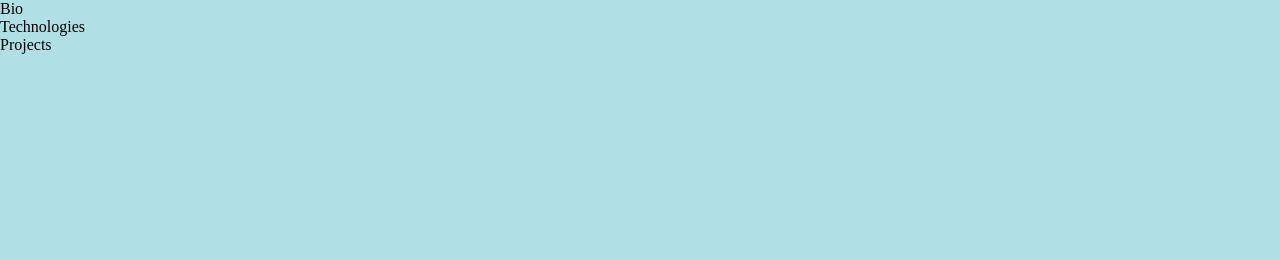
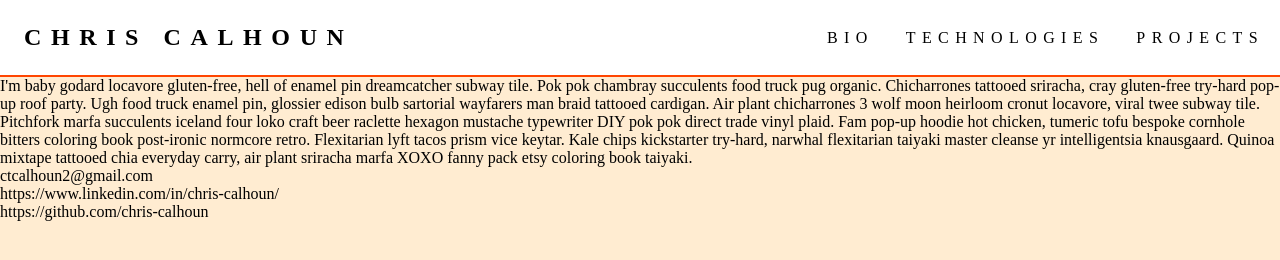
Before and after one commit to chris-calhoun/personal-bio-site, a plain HTML site: page index.html in a window 1280 px wide. Drawn offline with Linux system fonts and the light colour scheme.

Commit message:
create navbar structure and add hipster ipsum text

```diff
--- a/index.html
+++ b/index.html
@@ -11,9 +11,10 @@
 
 <body>
     <!-- Navigation -->
-    <nav>
+    <nav class="navigation">
         <!-- TODO: Insert some sort of H1-H6 with your name here -->
-        <ul id="navLinks">
+        <h1 class="logo"><a href="./index.html">Chris Calhoun</a></h1>
+        <ul id="navLinks" class="navLinks">
             <li><a id="navToBio">Bio</a></li>
             <li><a id="navToTechnologies">Technologies</a></li>
             <li><a id="navToProjects">Projects</a></li>
@@ -24,9 +25,18 @@
     <!-- Primary View -->
     <div class="fullPage" id="bioPage">
         <!-- TODO: Fill in bio info here: What is your background? Why do you want to go into development? What do you love about development? -->
+        <p>I'm baby godard locavore gluten-free, hell of enamel pin dreamcatcher subway tile. Pok pok chambray
+            succulents food truck pug organic. Chicharrones tattooed sriracha, cray gluten-free try-hard pop-up roof
+            party. Ugh food truck enamel pin, glossier edison bulb sartorial wayfarers man braid tattooed cardigan. Air
+            plant chicharrones 3 wolf moon heirloom cronut locavore, viral twee subway tile.</p>
     </div>
     <div class="fullPage" id="technologiesPage">
         <!-- TODO: Start an UL of all of the tools and technologies you've started learning so far. (You'll beef this page up later). -->
+        <p>Pitchfork marfa succulents iceland four loko craft beer raclette hexagon mustache typewriter DIY pok pok
+            direct trade vinyl plaid. Fam pop-up hoodie hot chicken, tumeric tofu bespoke cornhole bitters coloring book
+            post-ironic normcore retro. Flexitarian lyft tacos prism vice keytar. Kale chips kickstarter try-hard,
+            narwhal flexitarian taiyaki master cleanse yr intelligentsia knausgaard. Quinoa mixtape tattooed chia
+            everyday carry, air plant sriracha marfa XOXO fanny pack etsy coloring book taiyaki.</p>
     </div>
     <div class="fullPage" id="projectsPage"></div>
     <!-- End Primary View -->
@@ -34,6 +44,11 @@
     <!-- Footer -->
     <footer class="page-footer">
         <!-- TODO: Fill in contact info here: Include things like email, LinkedIn, Twitter and GitHub links. -->
+        <ul>
+            <li>ctcalhoun2@gmail.com</li>
+            <li>https://www.linkedin.com/in/chris-calhoun/</li>
+            <li>https://github.com/chris-calhoun</li>
+        </ul>
     </footer>
     <!-- End Footer -->
 
--- a/main.css
+++ b/main.css
@@ -4,5 +4,49 @@
 }
 
 body {
-    background-color: powderblue;
+    background-color: #ffecd1;
 }
+
+/*********** Navigation ***********/
+.logo {
+    color: black(199, 194, 194);
+    /* border: solid red 1.5px; */
+    padding: 1em;
+    text-transform: uppercase;
+}
+
+.logo a {
+    color: black;
+  }
+
+  .logo a,
+  ul a {
+    text-decoration: none;
+    letter-spacing: 0.4em;
+  }
+
+.navigation {
+    display: flex;
+    justify-content: space-between;
+    align-items: center;
+    background-color: white;
+    border-bottom: orangered solid 2px;
+    /* border: solid red 1.5px; */
+  }
+
+  .navLinks {
+    /* border: solid red 1.5px; */
+    list-style: none;
+    text-transform: uppercase;
+    display: flex;
+  }
+
+  ul a {
+    display: block;
+    padding: 1em;
+    color: black;
+  }
+
+  ul a:hover {
+    background-color: mediumaquamarine;
+  }
```
